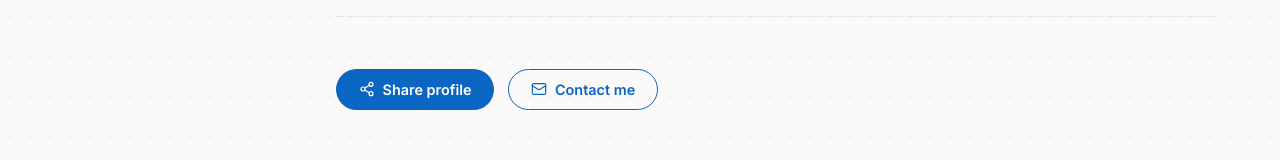
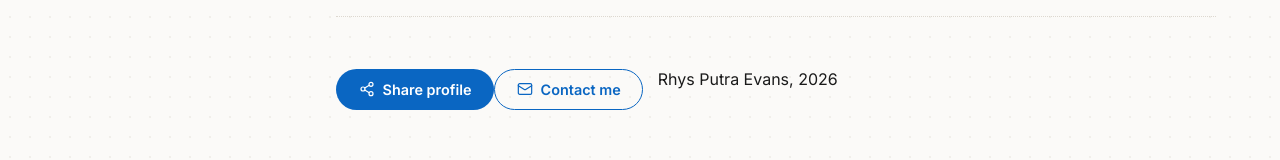
Before and after one commit to rice-evans/Portfolio, a React (Vite) app: page / in a window 1280 px wide. Shown: the part 2513-2673 px from the top of the page. Built offline with nearby package versions, Linux system fonts and the light colour scheme.

Commit message:
Update Footer.jsx

```diff
--- a/src/components/sections/Footer.jsx
+++ b/src/components/sections/Footer.jsx
@@ -8,6 +8,8 @@ const Footer = () => {
 
   return (
     <footer className="footer">
+      {/* Container to group buttons neatly on the left side */}
+      <div className="footer__actions">
         <button type="button" className="footer__btn footer__btn--primary" onClick={handleShare}>
           <Share2 size={16} strokeWidth={1.8} />
           Share profile
@@ -16,6 +18,12 @@ const Footer = () => {
           <Mail size={16} strokeWidth={1.8} />
           Contact me
         </button>
+      </div>
+
+      {/* Aligned copyright text blocks on the right side */}
+      <div className="footer__copyright">
+        Rhys Putra Evans, 2026
+      </div>
     </footer>
   );
 };
```
Lines whose indentation alone changed are shown as unchanged.
